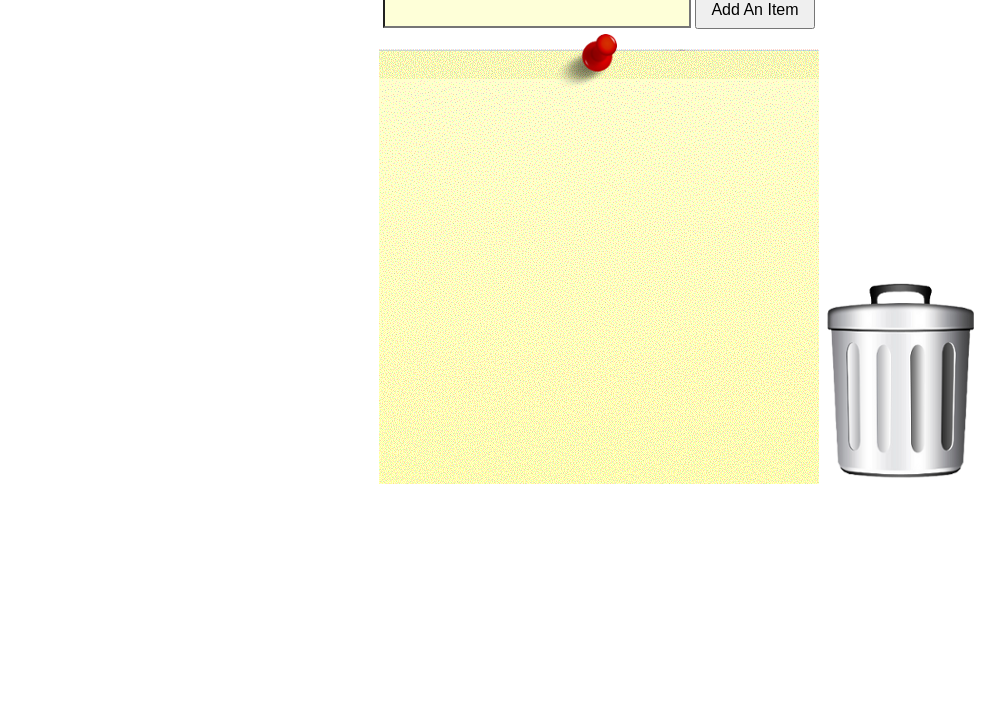
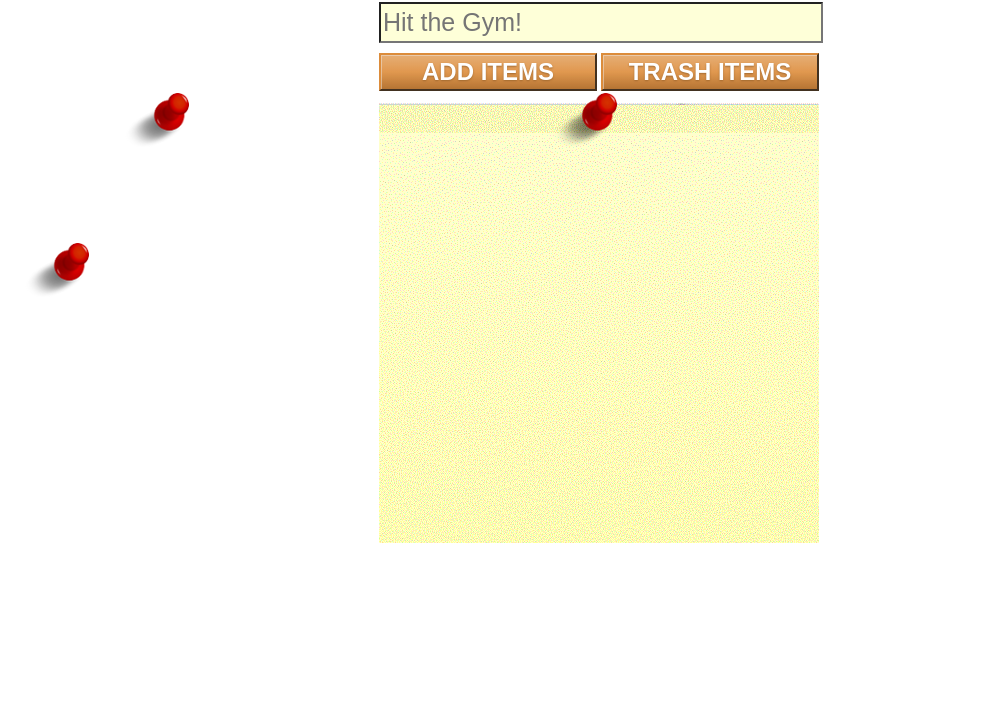
Before and after one commit to tightwap20/todolist, a plain HTML site: page index.html in a window 1280 px wide. Shown: the part 92-800 px from the top of the page, without its empty margins (41-1046 px from the left). Drawn offline with nearby package versions, Linux system fonts and the light colour scheme; a web font is replaced by a local one.

Commit message:
Changed button and input and repositioned

```diff
--- a/css/todolist.css
+++ b/css/todolist.css
@@ -5,17 +5,16 @@ body{
 	background-repeat: repeat-x;
 	}
 header{
-	/*background-color: white;*/
 	width: 60%;
 	margin: auto;
+	padding-top: 10px;
 }
 .Container{
-	background: url("../Images/postit2.gif");
 	width: 440px;
 	margin: auto;
-	padding-bottom: 400px;
 	margin-top: 20px;
 	max-height: 35%;
+	/*background-color: black;*/
 }
 h1 {
 	font-family: 'Asul', sans-serif;
@@ -30,24 +29,61 @@ h1 {
 	text-shadow: 0 0 4px black, 0 0 4px black, 0 0 4px black, 0 0 4px black, 0 0 4px black;
 }
 .list{
+	background: url("../Images/postit2.gif");
 	text-align: left;
 	padding-left: 45px;
 	font-size: 30px;
-	padding-top: 35px;
+	padding-top: 40px;
+	padding-bottom: 400px;
+	width: 395px;
+	margin-left: 0px;
+	margin-top: 12px;
 }
 #listInput{
-	width: 300px;
-	height:30px;
+	width: 436px;
+	height:35px;
 	font-size: 25px;
 	margin-top: 1px;
 	background-color:#FEFFD8;
+	margin-bottom: 10px;
 }
 #addNote {
-	width: 120px;
+	width: 218px;
+	height: 38px;
+	font-size: 24px;
+	font-weight: bold;
+	opacity: 0.9;
+	line-height: 0px;
+	vertical-align: top;
+	background-color: #d98026;
+	background-image: -webkit-gradient(linear, 0% 0%, 0% 100%, color-stop(0%, #e4a667), color-stop(50%, #dd8d3c), color-stop(100%, #ae661e));
+	border-color: #824d17;
+	border-left-color: #d98026;
+	border-top-color: #d98026;
+	webkit-box-shadow: rgba(235, 230, 224, 0.5) 1px 1px 0 0 inset;
+	box-shadow: rgba(235, 230, 224, 0.5) 1px 1px 0 0 inset;
+	color: white;
+	text-shadow: #985a1b 0 1px 2px;
+}
+#trashCan {
+	width: 218px;
 	height: 38px;
 	font-size: 100%;
 	line-height: 0px;
 	vertical-align: top;
+	font-size: 24px;
+	font-weight: bold;
+	opacity: 0.9;
+	line-height: 0px;
+	background-color: #d98026;
+	background-image: -webkit-gradient(linear, 0% 0%, 0% 100%, color-stop(0%, #e4a667), color-stop(50%, #dd8d3c), color-stop(100%, #ae661e));
+	border-color: #824d17;
+	border-left-color: #d98026;
+	border-top-color: #d98026;
+	webkit-box-shadow: rgba(235, 230, 224, 0.5) 1px 1px 0 0 inset;
+	box-shadow: rgba(235, 230, 224, 0.5) 1px 1px 0 0 inset;
+	color: white;
+	text-shadow: #985a1b 0 1px 2px;
 }
 #listItems {
 	list-style: decimal;
@@ -56,13 +92,25 @@ h1 {
 }
 .trashClosed input {
 	position: absolute;
-	margin-left: 330px;
-	margin-top: 14%;
+	margin-left: 85px;
+	margin-top: 330px;
+	padding: 10px 10px;
+	font-size: x-large;
 }
 .trashClosed img {
 	position: absolute;
 	margin-left: 10%;
 	margin-top: -50px;
+}
+.tackTwo {
+	position: absolute;
+	margin-top: -50px;
+	margin-left: -300px;
+}
+.tackThree {
+	position: absolute;
+	margin-top: 100px;
+	margin-left: -400px;
 }
 #listItems li{
 	display: block;
@@ -75,11 +123,10 @@ ol#listItems input{
 	float: left;
 	margin-top: 10px;
 	margin-right: 10px;
-
 }
-#listVal {
+input[type=checkbox]{
 	text-decoration: none;
 }
-input[type=checkbox]:checked ~ #listVal {
-	text-decoration: line-through;
+input[type=checkbox]:checked ~ .list {
+   text-decoration: line-through;
 }
--- a/index.html
+++ b/index.html
@@ -13,21 +13,24 @@
 	<header>
 		<h1>To - Do List</h1>
 	</header>
-			<div class="Form">
-				<input id="listInput" type="text">
-				<button id="addNote" onclick="addItem()">Add An Item</button>
-			</div>
+
 	<div class="Container">
+		<div class="Form">
+			<input id="listInput" type="text" placeholder = "Hit the Gym!">
+			<button id="addNote" onclick="addItem()">ADD ITEMS</button>
+			<input type="button" value = "TRASH ITEMS" id="trashCan" onclick="deleteItem()" alt="Trash" title="Delete It">
+		</div>
 			<div class="list">
 				<div class="trashClosed">
 					<img src="thumbTack.png">
-					<input type="image" src="trash-can3.png" id="trashCan" onclick="deleteItem()" alt="Trash" title="Delete It">
 				</div>
-				<!-- <div class="trashOpen"> -->
-					<!-- <img src="#"> -->
-				<!-- </div> -->
+				<div>
+					<img class = "tackTwo" src="thumbTack.png">
+				</div>
+				<div>
+					<img class = "tackThree" src="thumbTack.png">
+				</div>
 				<ol id="listItems">
-
 				</ol>
 			</div>
 	</div>
```
